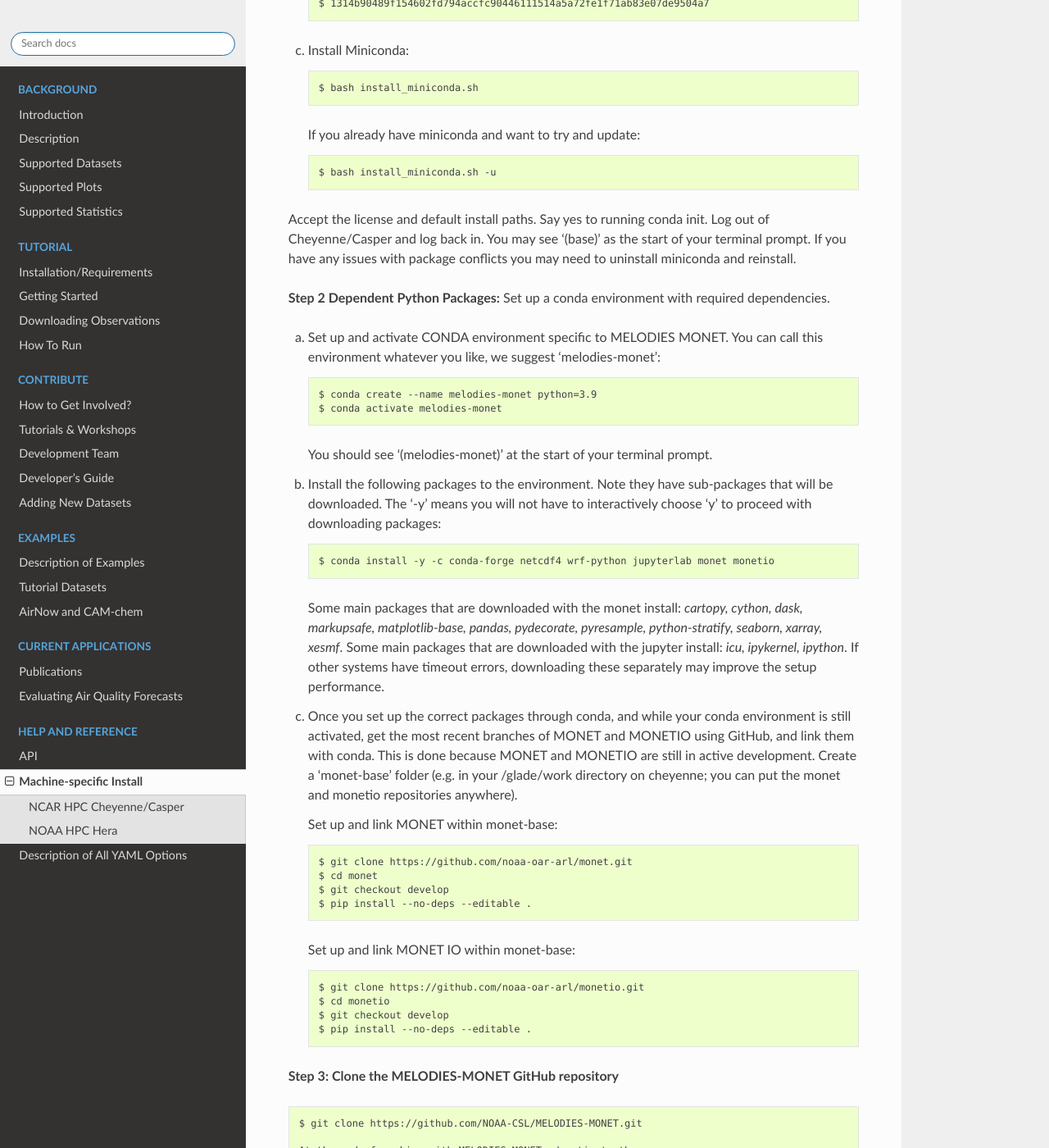
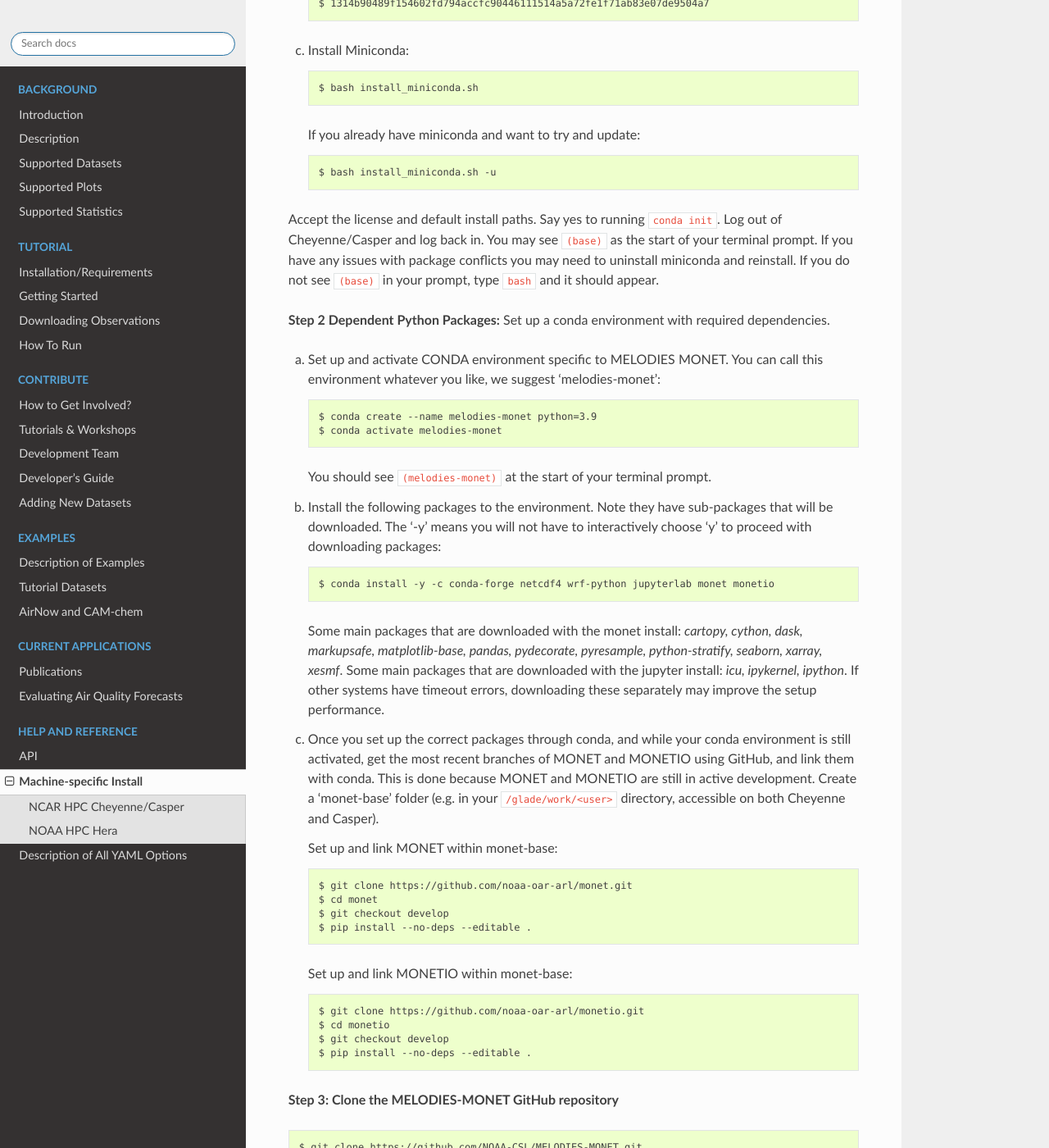
Before and after one commit to NOAA-CSL/MELODIES-MONET, a Sphinx documentation site: the page built from docs/appendix/machine-specific-install.rst, in a window 1280 px wide and 1400 px high, scrolled down 858 px. Shown: the whole window at 82% size. Built offline with Sphinx 7.4.7 and the Read the Docs theme 2.0.0, drawn with Linux system fonts in a browser that asks for light colours; pages that are not in the unit, such as notebooks, are missing from menus; some of the changed text lies outside the part shown.

Commit message:
Some tweaks based on #72

```diff
--- a/docs/appendix/machine-specific-install.rst
+++ b/docs/appendix/machine-specific-install.rst
@@ -43,10 +43,11 @@
 
     $ bash install_miniconda.sh -u
 
-Accept the license and default install paths. Say yes to running conda init.
-Log out of Cheyenne/Casper and log back in. You may see '(base)' as the start
+Accept the license and default install paths. Say yes to running ``conda init``.
+Log out of Cheyenne/Casper and log back in. You may see ``(base)`` as the start
 of your terminal prompt. If you have any issues with package conflicts you may
 need to uninstall miniconda and reinstall.
+If you do not see ``(base)`` in your prompt, type ``bash`` and it should appear.
 
 **Step 2 Dependent Python Packages:** Set up a conda environment with required
 dependencies.
@@ -57,7 +58,7 @@
     $ conda create --name melodies-monet python=3.9
     $ conda activate melodies-monet
 
-    You should see '(melodies-monet)' at the start of your terminal prompt.
+    You should see ``(melodies-monet)`` at the start of your terminal prompt.
 
 (b) Install the following packages to the environment. Note they have sub-packages
     that will be downloaded. The '-y' means you will not have to interactively
@@ -76,8 +77,8 @@
     environment is still activated, get the most recent branches of MONET and
     MONETIO using GitHub, and link them with conda. This is done because MONET
     and MONETIO are still in active development. Create a 'monet-base' folder
-    (e.g. in your /glade/work directory on cheyenne; you can put the monet and
-    monetio repositories anywhere).
+    (e.g. in your ``/glade/work/<user>`` directory, accessible on both Cheyenne
+    and Casper).
 
     Set up and link MONET within monet-base::
 
@@ -86,7 +87,7 @@
     $ git checkout develop
     $ pip install --no-deps --editable .
 
-    Set up and link MONET IO within monet-base::
+    Set up and link MONETIO within monet-base::
 
     $ git clone https://github.com/noaa-oar-arl/monetio.git
     $ cd monetio
@@ -96,11 +97,6 @@
 **Step 3: Clone the MELODIES-MONET GitHub repository** ::
 
     $ git clone https://github.com/NOAA-CSL/MELODIES-MONET.git
-
-    At the end of working with MELODIES MONET, deactivate the
-    conda environment::
-
-    $ conda deactivate
 
 **You are ready to start developing MELODIES MONET!**
 
```
